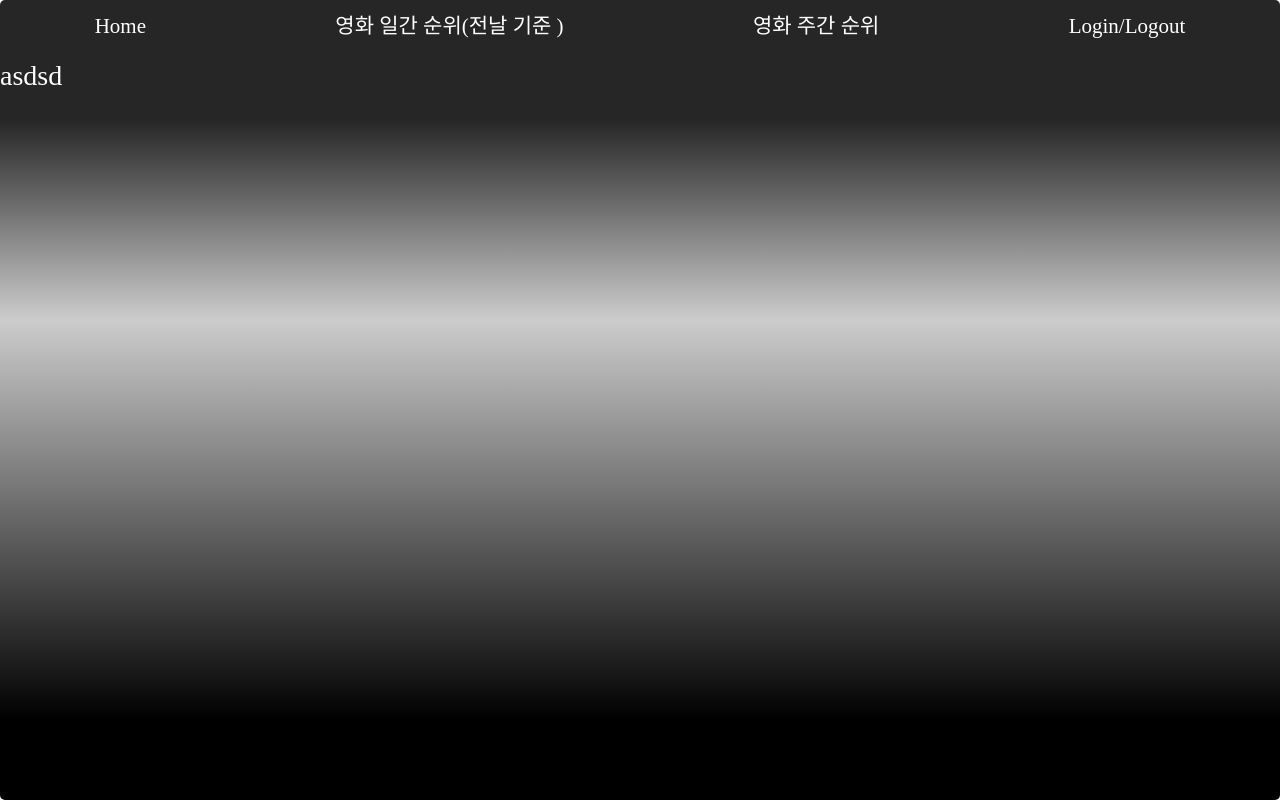
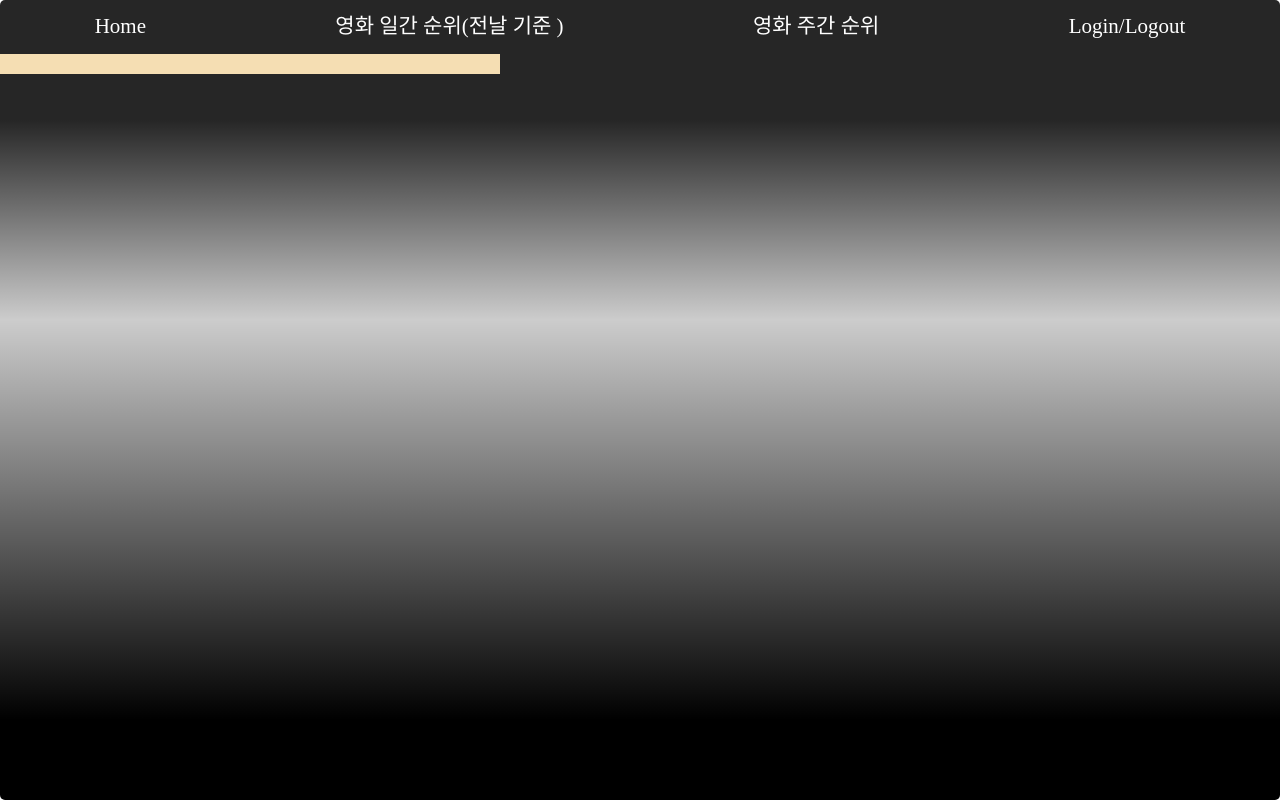
Before and after one commit to Bum9/1st_project, a React (Create React App) app: page /test in a window 1280 px wide. Built offline with nearby package versions, Linux system fonts and the light colour scheme; no server answers; a web font is replaced by a local one.

Commit message:
랭킹바 구현

```diff
--- a/src/index.js
+++ b/src/index.js
@@ -4,6 +4,7 @@ import "./index.css";
 import App from "./App";
 import reportWebVitals from "./reportWebVitals";
 import { BrowserRouter } from "react-router-dom";
+import Movie1 from "./pages/movie/movie1";
 
 const root = ReactDOM.createRoot(document.getElementById("root"));
 root.render(
--- a/src/pages/movie/main.js
+++ b/src/pages/movie/main.js
@@ -88,7 +88,7 @@ const Main = () => {
           <a href={data.link} target="_blank">
             <img
               className="image"
-              src={data.image.replace("mit110", "mit500")} //
+              src={data.image.replace("mit110", "mit500")} //uy
               alt="이미지가 없습니다!"
             />
           </a>
@@ -97,10 +97,7 @@ const Main = () => {
         <div className="container_inner">
           <div className="inner_text">
             <h1>
-              제목 : &nbsp;
-              <span
-                dangerouslySetInnerHTML={{ __html: FirstData.title }}
-              ></span>
+              <span dangerouslySetInnerHTML={{ __html: data.title }}></span>
             </h1>
 
             <h2>출연 배우 : {data.actor.replaceAll("|", "/")}</h2>
--- /dev/null
+++ b/src/pages/movie/movie1.js
@@ -0,0 +1,40 @@
+import axios from "axios";
+import React, { useEffect, useState } from "react";
+import OneMovie from "./oneMovie";
+
+const Movie1 = (props) => {
+  const [data, setData] = useState();
+  const [mvName, setMvName] = useState("");
+  const date = new Date();
+  const year = date.getFullYear().toString();
+  const preMonth = date.getMonth() + 1;
+  const month = preMonth.toString().padStart(2, 0);
+  const day = date.getDay().toString().padStart(2, 0);
+  const test1 = async () => {
+    await axios
+      .get(
+        "http://www.kobis.or.kr/kobisopenapi/webservice/rest/boxoffice/searchWeeklyBoxOfficeList.json",
+        {
+          params: {
+            key: "4ff5341f4fd2a08bb0b89782e12870c8",
+            targetDt: `${year}${month}${day}`,
+          },
+        }
+      )
+      .then((value) => {
+        const weekly = value.data.boxOfficeResult.weeklyBoxOfficeList;
+        setData(weekly);
+      })
+      .catch((error) => {
+        new Error(error);
+      });
+  };
+
+  useEffect(() => {
+    test1();
+  }, []);
+
+  return <div className="test">{data && <OneMovie movie={data} />}</div>;
+};
+
+export default Movie1;
--- /dev/null
+++ b/src/pages/movie/oneMovie.js
@@ -0,0 +1,41 @@
+import React, { useEffect, useState } from "react";
+import "../../styles/test.css";
+
+const OneMovie = (props) => {
+  const [movie, setMovie] = useState();
+  const [movieIsValid, setMovieIsValid] = useState(false);
+  const movieHandler = () => {
+    return new Promise((resolve, reject) => {
+      resolve(props.movie);
+    });
+  };
+
+  const movieValue = movieHandler();
+
+  movieValue.then((value) => {
+    setMovie(value);
+    console.log(movie);
+  });
+
+  useEffect(() => {
+    movieHandler();
+  }, []);
+
+  const p1 = () => {
+    console.log(movie, "-------");
+  };
+
+  //   setInterval(() => { 106 41.5 31 32.5 22 106 41 34
+  //     if (props === null) {
+  //       return;
+  //     }
+  //     p1 = props.movie;
+  //     const p2 = p1.splice(0, 1);
+  //     p1.push(p2[0]);
+  //     console.log(p1[0], "-----------------");
+  //   }, 2000);
+
+  return <div> {movieIsValid ? "hello" : "loading..."}</div>;
+};
+
+export default OneMovie;
--- a/src/pages/movie/test.js
+++ b/src/pages/movie/test.js
@@ -1,11 +1,12 @@
 import React from "react";
 import Header from "./header";
 import Main from "./main";
+import Movie1 from "./movie1";
 const Test = () => {
   return (
     <>
       <Header>
-        <h1>asdsd</h1>
+        <Movie1 />
       </Header>
     </>
   );
--- a/src/styles/test.css
+++ b/src/styles/test.css
@@ -0,0 +1,9 @@
+.test {
+  width: 500px;
+  height: 20px;
+  overflow: hidden;
+  overflow-wrap: normal;
+  border-color: blue;
+  border: 10px;
+  background-color: wheat;
+}
```
